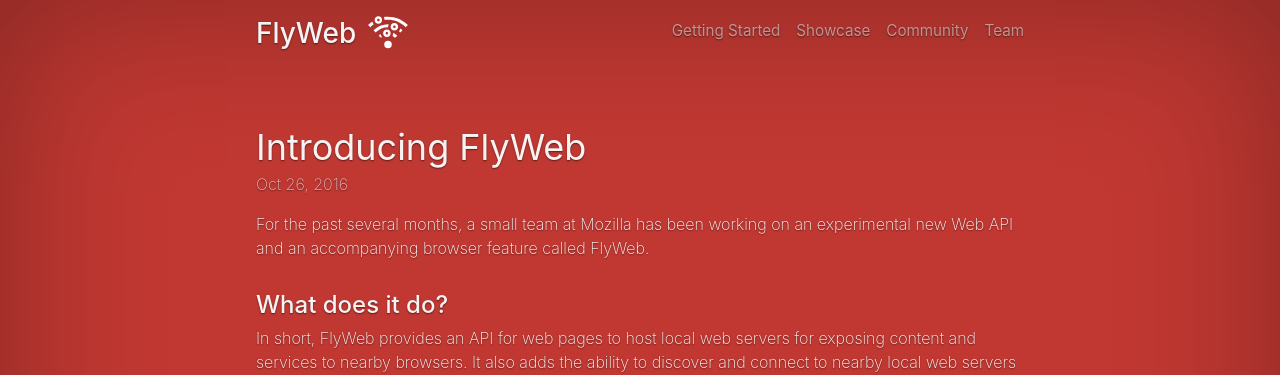
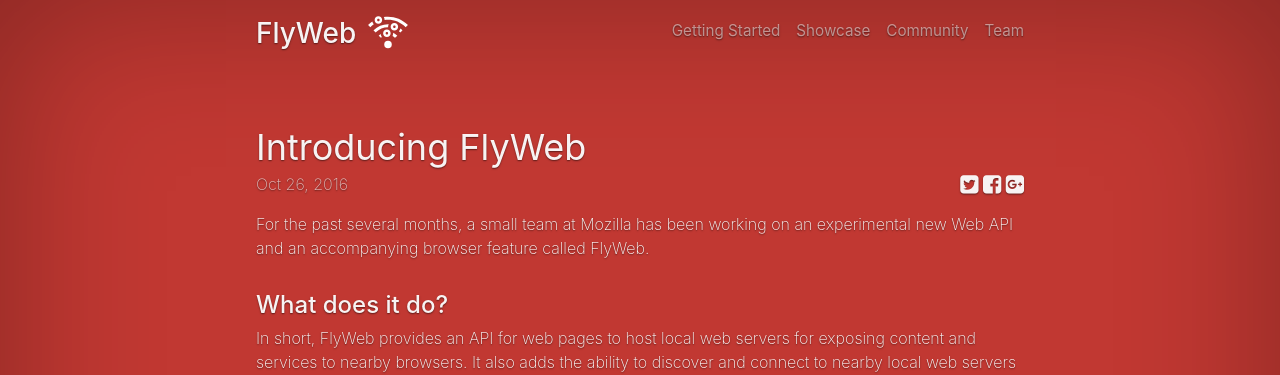
Before and after one commit to flyweb/flyweb.github.io, a Jekyll site: the page built from _posts/2016-10-26-introducing-flyweb.markdown, in a window 1280 px wide. Shown: the top 375 px of the page. Built offline with Jekyll 4.4.1, drawn with Linux system fonts in a browser that asks for light colours; nearby versions of some CDN libraries; a style sheet for code colours, icons or effects is not loaded.

Commit message:
Added social media share buttons.

```diff
--- a/_includes/head.html
+++ b/_includes/head.html
@@ -7,11 +7,17 @@
   <title>{% if page.title %}{{ page.title | escape }}{% else %}{{ site.title | escape }}{% endif %}</title>
   <meta name="description" content="{{ page.excerpt | default: site.description | strip_html | normalize_whitespace | truncate: 160 | escape }}">
 
+  <meta property="og:title" content="{{ page.title }}">
+  <meta property="og:image" content="{{ site.url }}{{ '/img/logo-flyweb-512.jpg' | absolute_url }}">
+
   <!-- Bootstrap core CSS -->
   <link rel="stylesheet" href="/css/vendor/bootstrap.min.css">
 
+  <!-- Font Awesome -->
+  <link rel="stylesheet" href="//maxcdn.bootstrapcdn.com/font-awesome/4.7.0/css/font-awesome.min.css" integrity="sha384-wvfXpqpZZVQGK6TAh5PVlGOfQNHSoD2xbE+QkPxCAFlNEevoEH3Sl0sibVcOQVnN" crossorigin="anonymous">
+
   <!-- Highlight.js CSS for code syntax highlighting -->
-  <link rel="stylesheet" href="//cdnjs.cloudflare.com/ajax/libs/highlight.js/9.7.0/styles/zenburn.min.css">
+  <link rel="stylesheet" href="//cdnjs.cloudflare.com/ajax/libs/highlight.js/9.7.0/styles/zenburn.min.css" integrity="sha256-l1EdIP3q4FnAcLeY5yyxDdRtd5e13V7VXLXjuYj2gRA=" crossorigin="anonymous">
 
   <!-- Custom styles for this site -->
   <link rel="stylesheet" href="/css/styles.css">
--- a/_includes/scripts.html
+++ b/_includes/scripts.html
@@ -1,6 +1,6 @@
-<script src="//ajax.googleapis.com/ajax/libs/jquery/2.1.4/jquery.min.js"></script>
+<script src="//cdnjs.cloudflare.com/ajax/libs/jquery/2.1.4/jquery.min.js" integrity="sha256-ImQvICV38LovIsvla2zykaCTdEh1Z801Y+DSop91wMU=" crossorigin="anonymous"></script>
 <script>window.jQuery || document.write('<script src="/js/vendor/jquery.min.js"><\/script>')</script>
-<script src="//cdnjs.cloudflare.com/ajax/libs/highlight.js/9.7.0/highlight.min.js"></script>
+<script src="//cdnjs.cloudflare.com/ajax/libs/highlight.js/9.7.0/highlight.min.js" integrity="sha256-s63qpgPYoQk+wv3U6WZqioVJrwFNBTgD4dkeegLuwvo=" crossorigin="anonymous"></script>
 <script src="/js/vendor/tether.min.js"></script>
 <script src="/js/vendor/bootstrap.min.js"></script>
 <script src="/js/vendor/ie10-viewport-bug-workaround.js"></script>
--- a/_layouts/post.html
+++ b/_layouts/post.html
@@ -3,11 +3,11 @@
 ---
 
 <article class="post" itemscope itemtype="http://schema.org/BlogPosting">
-  <header class="post-header">
+  <header class="post-header clearfix">
     <h1 class="post-title" itemprop="name headline">
       <a href="{{ page.url | relative_url }}">{{ page.title | escape }}</a>
     </h1>
-    <p class="post-meta text-muted">
+    <p class="post-meta text-muted float-xs-left">
       <time datetime="{{ page.date | date_to_xmlschema }}" itemprop="datePublished">
         {{ page.date | date: "%b %-d, %Y" }}
       </time>
@@ -16,6 +16,22 @@
           <span itemprop="name">{{ page.author }}</span>
         </span>
       {% endif %}
+    </p>
+    <p class="float-xs-right">
+      <a class="share-link" target="_blank" href="https://twitter.com/share?text={{ page.title }}&url={{ site.url }}{{ page.url | absolute_url }}&via={{ site.twitter_username }}&related={{ site.twitter_username }}"
+         data-toggle="tooltip" title="Share on Twitter"><i class="fa fa-twitter-square fa-lg" aria-hidden="true"></i></a>
+
+      <a class="share-link" target="_blank" href="https://www.facebook.com/sharer.php?u={{ site.url }}{{ page.url | absolute_url }}&p[title]={{ page.title }}"
+         data-toggle="tooltip" title="Share on Facebook"><i class="fa fa-facebook-square fa-lg" aria-hidden="true"></i></a>
+
+      <a class="share-link" target="_blank" href="https://plus.google.com/share?url={{ site.url }}{{ page.url | absolute_url }}"
+         data-toggle="tooltip" title="Share on Google+"><i class="fa fa-google-plus-square fa-lg" aria-hidden="true"></i></a>
+
+      <!-- <a class="share-link" target="_blank" href="https://pinterest.com/pin/create/button/?url={{ site.url }}{{ page.url | absolute_url }}&description={{ page.title }}"
+         data-toggle="tooltip" title="Share on Pinterest"><i class="fa fa-pinterest-square fa-lg" aria-hidden="true"></i></a> -->
+
+      <!-- <a class="share-link" target="_blank" href="https://www.linkedin.com/shareArticle?mini=true&url={{ site.url }}{{ page.url | absolute_url }}&title={{ page.title }}"
+         data-toggle="tooltip" title="Share on LinkedIn"><i class="fa fa-linkedin-square fa-lg" aria-hidden="true"></i></a> -->
     </p>
   </header>
 
--- a/css/styles.css
+++ b/css/styles.css
@@ -156,8 +156,25 @@
   margin-bottom: 1rem;
 }
 
+.share-link > .fa {
+  transition: transform .2s;
+}
+
+.share-link:hover > .fa {
+  transform: scale(1.5);
+}
+
 .text-muted {
   color: rgba(255,255,255,.65) !important;
+}
+
+.tooltip.tooltip-top .tooltip-inner::before, .tooltip.bs-tether-element-attached-bottom .tooltip-inner::before {
+  border-top-color: rgba(255,255,255,.95);
+}
+
+.tooltip-inner {
+  background-color: rgba(255,255,255,.95);
+  color: #a94442;
 }
 
 
--- a/js/index.js
+++ b/js/index.js
@@ -7,6 +7,10 @@
   $window.on('scroll', function() {
     $navbar.toggleClass('overlay', $window.scrollTop() > navbarHeight);
   }).scroll();
+
+  $('[data-toggle="tooltip"').tooltip({
+    offset: '5 0'
+  });
 
   if (window.hljs) {
     hljs.initHighlightingOnLoad();
```
Also changed, not shown: img/logo-flyweb-512.jpg (added).
